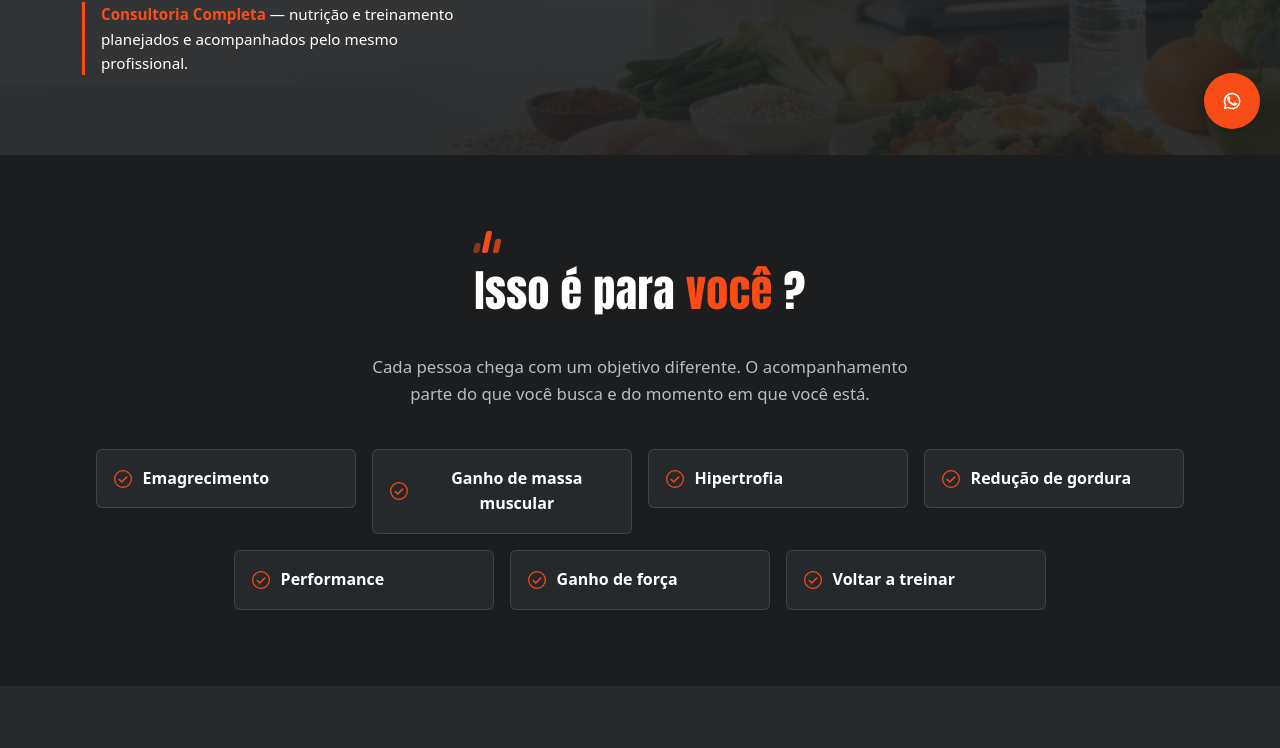
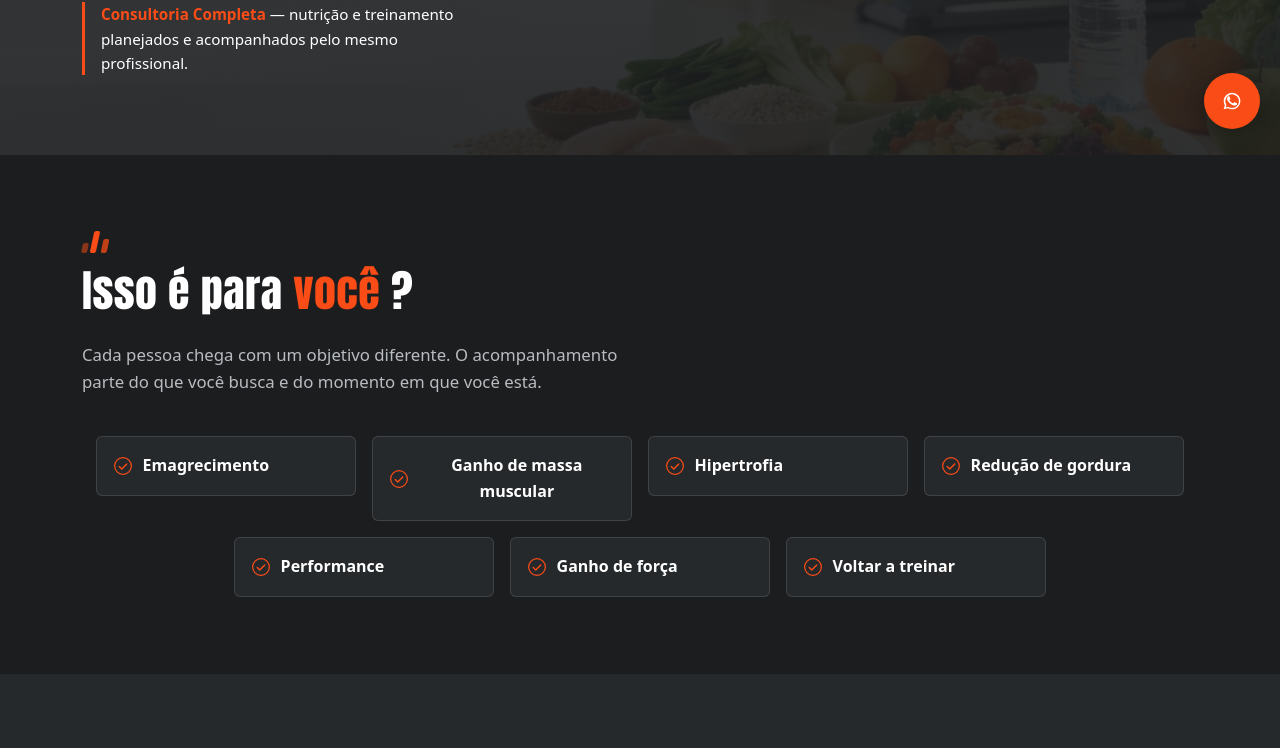
Before and after one commit to danielbelentini/coach-kenpachi, a Next.js app: page / in a window 1280 px wide. Shown: the part 651-1399 px from the top of the page. Built offline with nearby package versions, Linux system fonts and the light colour scheme; no server answers.

Commit message:
Ajustando titulos

```diff
--- a/src/components/Goals.tsx
+++ b/src/components/Goals.tsx
@@ -19,21 +19,20 @@ export function Goals() {
       className="py-[clamp(3rem,6vw,5.5rem)]"
       aria-labelledby="goals-heading"
     >
-      <div className="max-w- mx-auto px-5 md:px-8">
+      <div className="max-w-[1180px] mx-auto px-5 md:px-8">
+
           <Reveal>
-          <div className="flex flex-col items-center gap-3">
+            <AccentMark />
             <h2 id="goals-heading">
-              <AccentMark />
               Isso é para <span className="text-brand-orange">você</span> ?
             </h2>
-            <p className="max-w-[56ch] text-[1.05rem] text-center">
+            <p className="max-w-[56ch] text-[1.05rem]">
               Cada pessoa chega com um objetivo diferente. O acompanhamento
               parte do que você busca e do momento em que você está.
             </p>
-          </div>
           </Reveal>
 
-        <ul className="grid grid-cols-1 gap-4 sm:grid-cols-2 lg:flex lg:flex-wrap lg:justify-center mt-6">
+          <ul className="grid grid-cols-1 gap-4 sm:grid-cols-2 lg:flex lg:flex-wrap lg:justify-center mt-10">
             {GOALS.map((goal, index) => (
               <Reveal key={goal} delay={index * 40}>
                 <li className="flex w-full items-center gap-[0.6rem] rounded-md border border-brand-line bg-brand-graphite-light p-4 text-center font-semibold text-white transition-colors duration-220 hover:border-brand-orange sm:w-auto lg:w-65">
```
Lines whose indentation alone changed are shown as unchanged.
